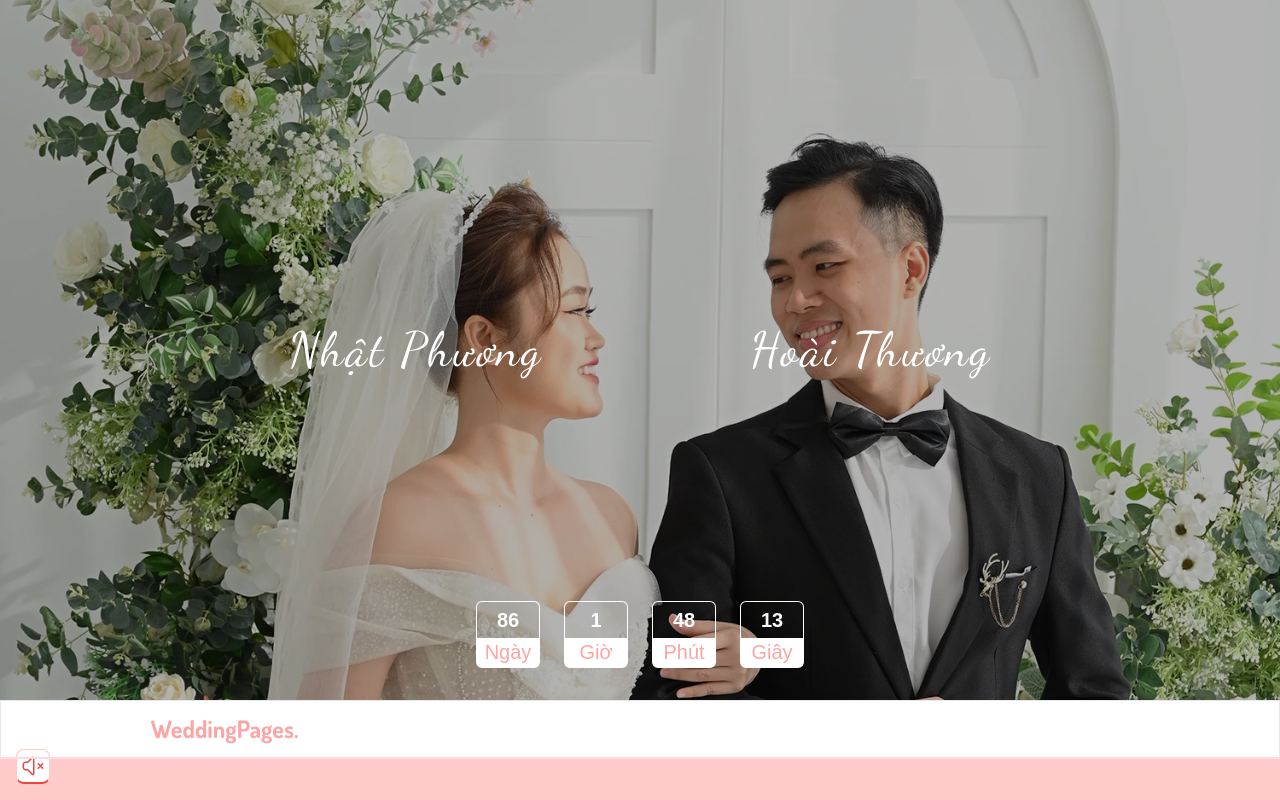
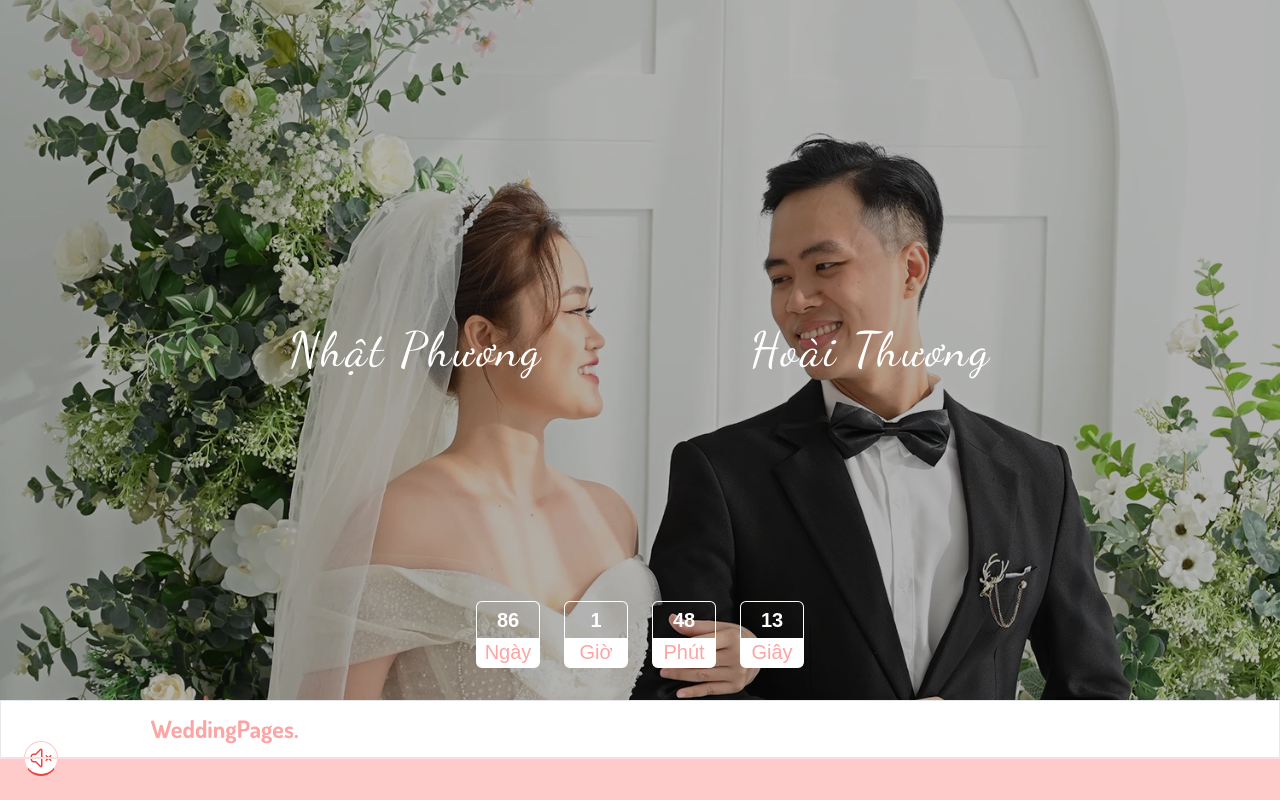
Before and after one commit to nhatphuong97/PhuongThuong-wedding, a React (Create React App) app: page /#/ in a window 1280 px wide. Shown: the top 800 px of the page. Built offline with nearby package versions, Linux system fonts and the light colour scheme; a web font is replaced by a local one.

Commit message:
add change  style

```diff
--- a/src/FeatureTodo/HomePage/index.jsx
+++ b/src/FeatureTodo/HomePage/index.jsx
@@ -432,9 +432,9 @@ function HomePageWedding(props) {
             <footer>footer</footer>
           </motion.div>
           <div
-            className={`song-fixed h-auto w-max fixed bottom-4 left-4 ${classNames(
+            className={`song-fixed h-auto w-max fixed bottom-6 left-6 ${classNames(
               [classCssSong]
-            )} p-1 rounded-lg`}
+            )} p-1 rounded-full`}
             onClick={handlePlayAndPauseSong}
           >
             {songState.isPlaying ? (
```
